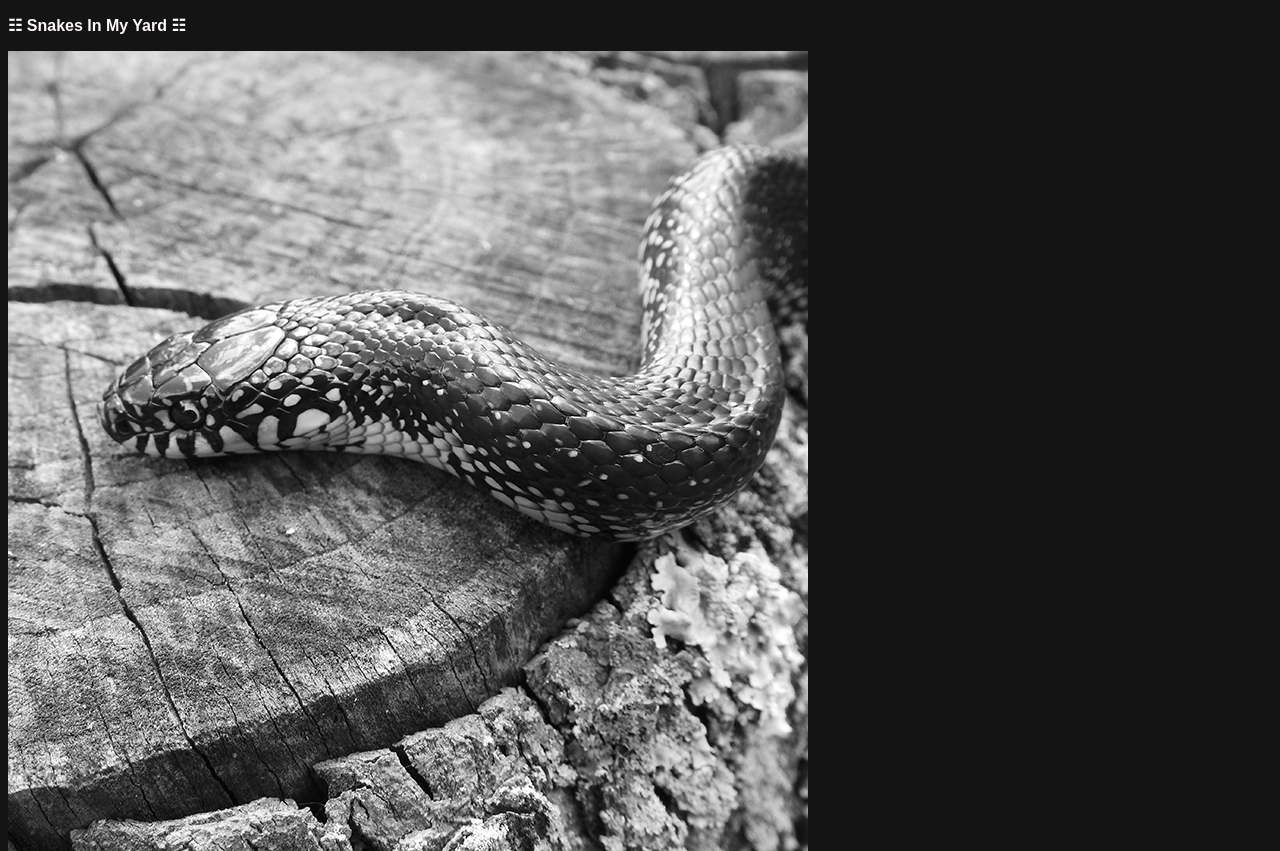
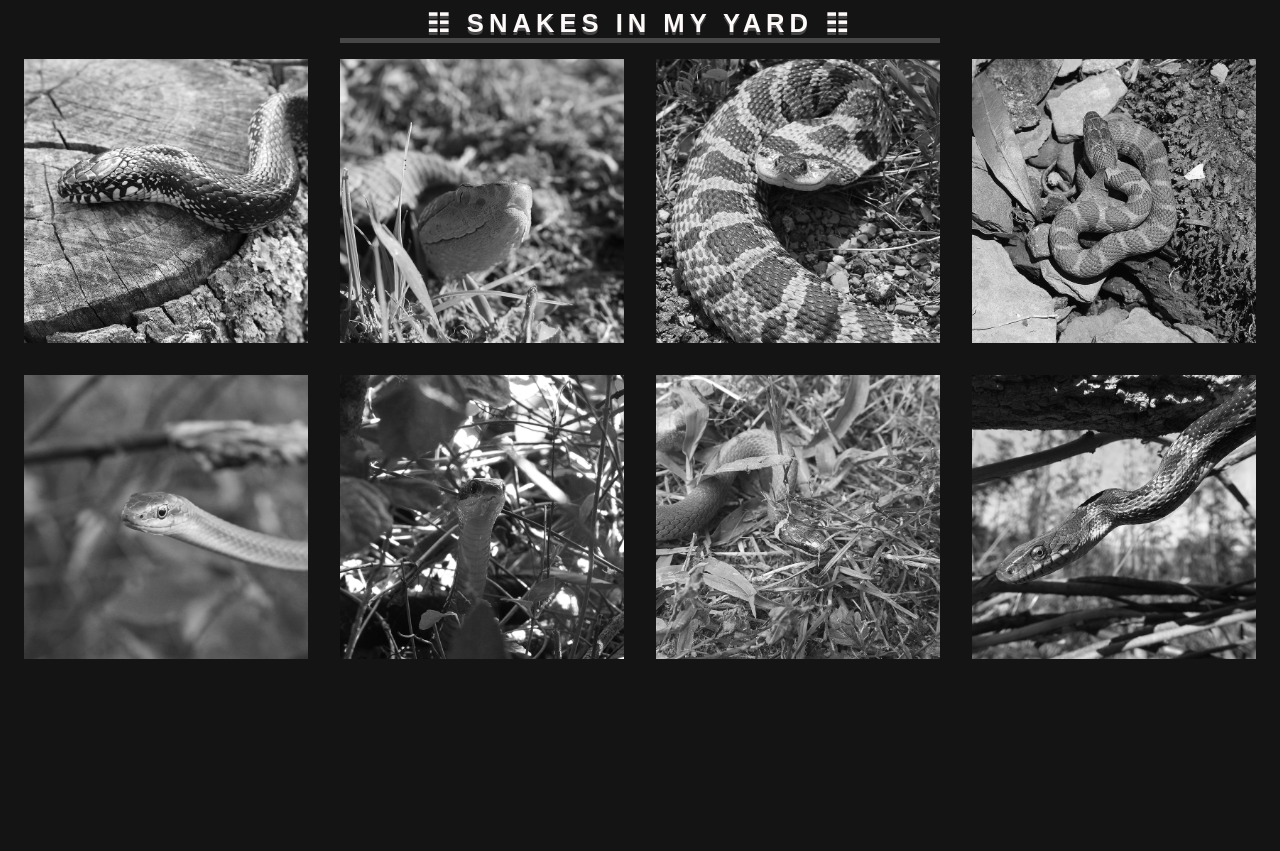
Before and after one commit to DaveAndrewz/PhotoSiteProject, a plain HTML site: page index.html in a window 1280 px wide. Shown: the top 851 px of the page. After the commit the page ends 800 px from the top, so only its background shows below. Drawn offline with Linux system fonts and the light colour scheme; a web font is replaced by a local one.

Commit message:
Added styles to CSS file, heading, reduced image size and layout. Initial version of project complete

```diff
--- a/style.css
+++ b/style.css
@@ -1,12 +1,40 @@
-@import url('https://fonts.googleapis.com/css2?family=Sansita:wght@400;700;900&display=swap');
+@import url("https://fonts.googleapis.com/css2?family=Sansita:wght@400;700;900&display=swap");
 /* font-family: 'Sansita', sans-serif; */
 
 body {
-    background-color: rgb(20, 20, 20);
+  background-color: rgb(20, 20, 20);
 }
 
 p {
-    font-family: 'Sansita', sans-serif;
-    color: snow;
-    font-weight: 900;
+  font-family: "Sansita", sans-serif;
+  color: snow;
+  font-weight: 900;
+  text-transform: uppercase;
+  letter-spacing: 5px;
+  text-shadow: rgb(71, 71, 71) 0px 3px;
+  /* vw sets the font/text sized based ont the width of the viewport (AKA Browser window) */
+  font-size: 2vw;
+  /* font-size: 35px; */
+  text-align: center;
+  border-bottom: 5px solid rgb(71, 71, 71);
+  padding-bottom: 10px 0px;
+
+  /* 22.5 * 2 = 45 */
+  /* 1.25 * 2 = 2.5 */
+  /* 45 + 2.5 = 47.5 */
+  width: 47.5%;
+
+  /* "margin: auto;" centers the paragraph element horizontally inside of the body element" */
+  margin: auto;
 }
+
+img {
+    /* 22.5 * 4 = 90 */
+    width: 22.5%;
+    /* 1.25 * 2 = 2.5 / 2.5 * 4 = 10 */
+    margin: 1.25%;
+    /* 90 + 10 = 100 */
+
+    /* The float CSS propert places an element on the left or right side of its container/parent, allowing text and inline elements to wrap around it. The element is removed from the normal document flow. Also removes the "Mystery Space" between image elements (NOTE: This mystery space is the actual spaces between img elements in a HTML file). */
+    float: left;
+}
```
